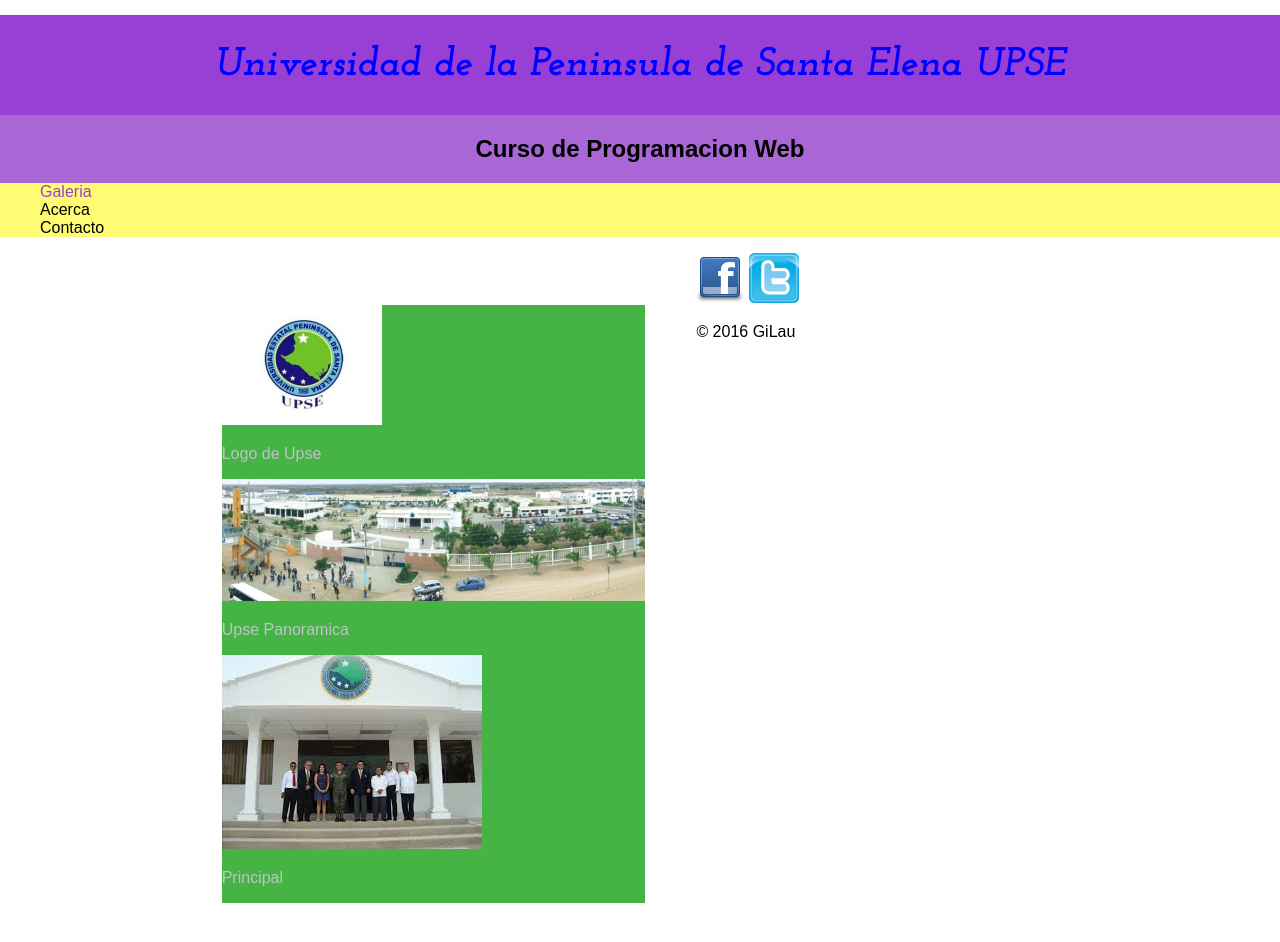
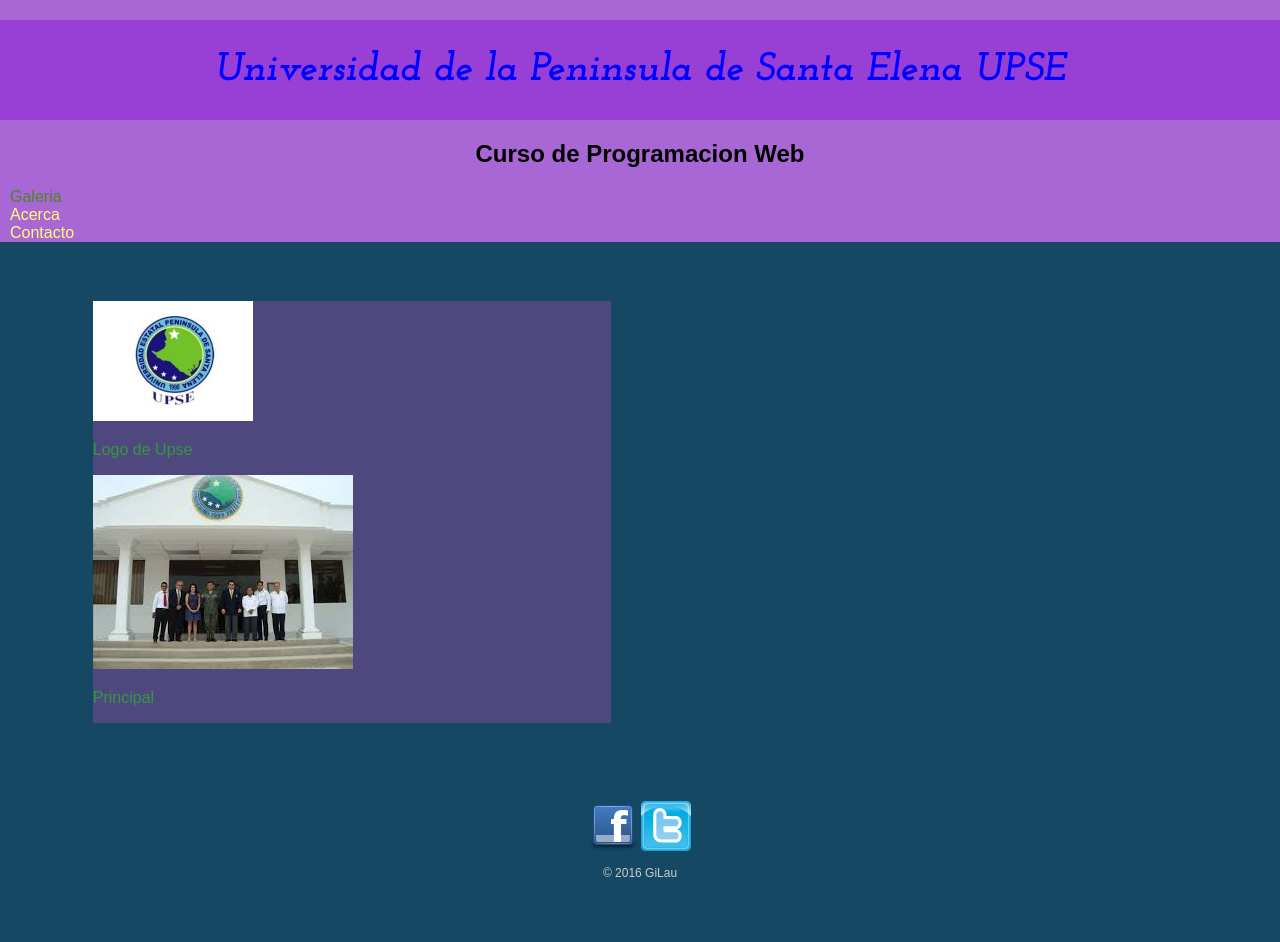
Before and after one commit to GiLau/UPSE_ProgramacionWeb, a plain HTML site: page index.html in a window 1280 px wide. Drawn offline with Linux system fonts and the light colour scheme.

Commit message:
restamos una imagen

```diff
--- a/css/main.css
+++ b/css/main.css
@@ -3,13 +3,14 @@
 a {
 	text-decoration: none;
 	color: #b21818;
+
 }
 
 #wrapper{
-	max-width: 940px;
+	max-width: 1300px;
 	margin: 0 auto;
-	padding: 0 5%;
-	background:#fff;
+	padding:5%;
+	background: #154863;
 }
 
 #logo{ text-align: center;
@@ -22,6 +23,12 @@ img{ max-width: 100%;}
 
 
 /*heading */
+header{
+	float: left;
+	margin: 0 0 30px 0;
+	padding: 5px 0 0 0;
+	width: 100%;
+}
 
 header{
 	background: #a967d5;
@@ -43,17 +50,21 @@ h1{
 
 
 /*navigation*/
-
+nav ul{
+	list-style: none;
+	margin: 0 10px;
+	padding: 0;
+}
 nav{
-	background: #fffc73;
+	background: #a967d5;
 }
 
 nav a, nav a:visited {
-	color:#000;
+	color:#fffc73;
 }
 
 nav a.selected {
-	color: #983fd5;
+	color: #478526;
 }
 
 nav a:hover{
@@ -69,9 +80,9 @@ list-style: none;
 #galeria li{
 	float: left;
 	width: 45%;
-	margin: 5.5%;
-	background-color: #45b445;
-	color: #bdc3c7;
+	margin: 2.5%;
+	background-color: #4e487e;
+	color: #359741;
 	}
 
 #galeria li a p{
@@ -79,4 +90,13 @@ list-style: none;
 	padding: 5%;
 	font-size: 0.75em;
 	color: #147752;
+
 }
+
+footer{
+	font-size: 0.75em;
+	text-align: center;
+	clear: both;
+	padding-top: 50px;
+	color: #ccc;
+}
--- a/index.html
+++ b/index.html
@@ -42,8 +42,7 @@
 
 							<img src="img/logo.jpg" alt="Logo Upse">
 							<p> Logo de Upse</p>
-							<img src="img/upse.jpg" alt="Upse Panoramica">
-							<p> Upse Panoramica </p>
+
 							<img src="img/principal.jpg" alt="Upse">
 							<p> Principal </p>
 
```
